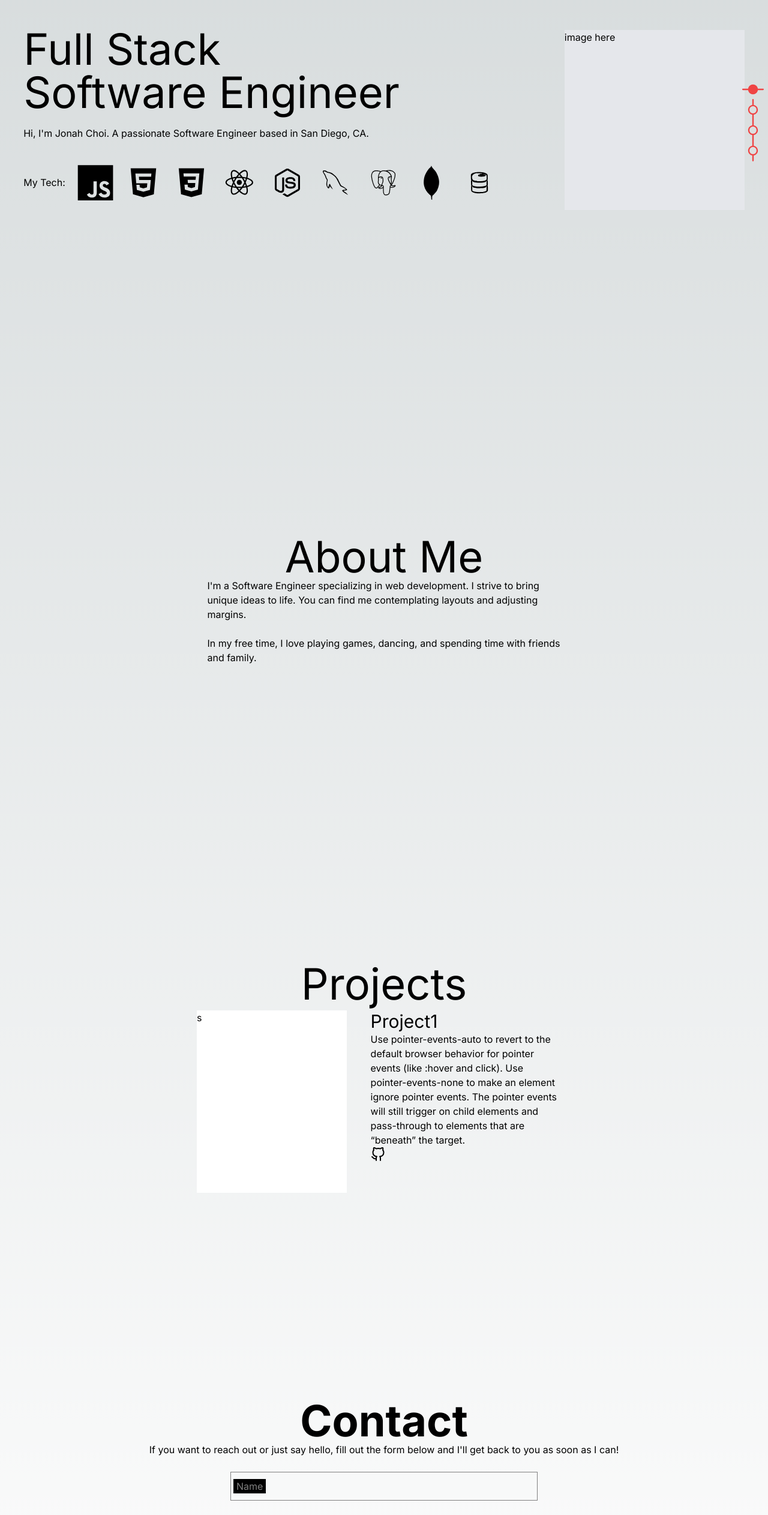
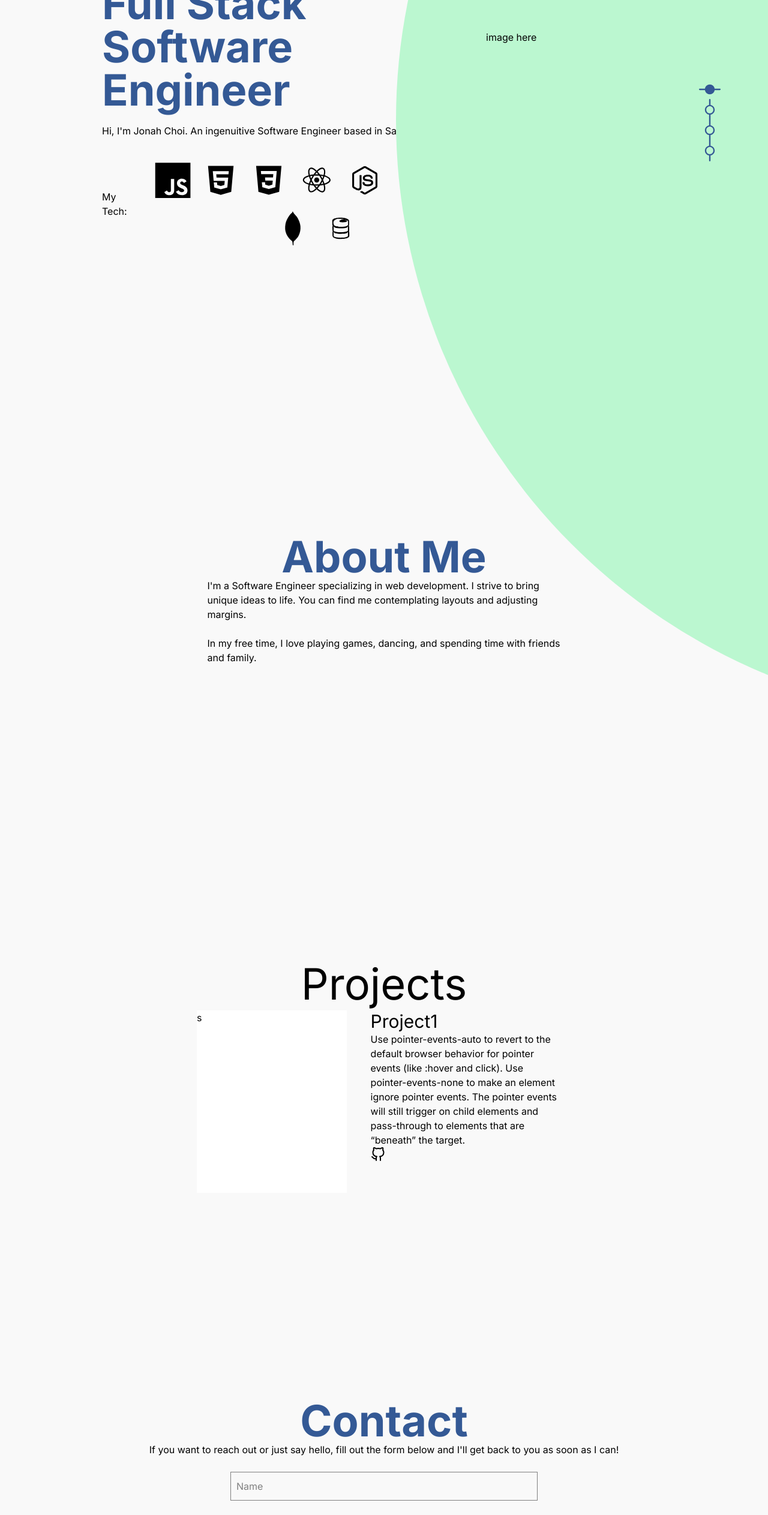
Before and after one commit to jonahchoi/Jonah-Portfolio, a Next.js app: page / in a window 1280 px wide. Shown: the part 200-2725 px from the top of the page at 60% size. Built offline with nearby package versions, Linux system fonts and the light colour scheme.

Commit message:
Added new styling to overall page. Converted to white background.

```diff
--- a/app/About.tsx
+++ b/app/About.tsx
@@ -3,7 +3,7 @@ import React from 'react'
 const About = () => {
   return (
     <section className='h-screen flex flex-col justify-center items-center'>
-      <h1 className='text-7xl'>About Me</h1>
+      <h1 className='text-4xl font-bold md:text-7xl text-secondary-color'>About Me</h1>
       <div className=' flex justify-center items-center'>
         <p className='w-1/2'>I&apos;m a Software Engineer specializing in web development. I strive to bring unique ideas to life. You can find me contemplating layouts and adjusting margins.
         <br/>
--- a/app/Contact.tsx
+++ b/app/Contact.tsx
@@ -21,24 +21,24 @@ const Contact = () => {
 
   return (
     <section className='h-screen flex flex-col justify-center items-center'>
-      <h1 className='text-7xl font-bold'>Contact</h1>
+      <h1 className='text-4xl font-bold md:text-7xl text-secondary-color'>Contact</h1>
       <p>If you want to reach out or just say hello, fill out the form below and I&apos;ll get back to you as soon as I can!</p>
       <form className='w-[90%] md:w-[70%] xl:w-[40%]' ref={formRef} onSubmit={sendEmail}>
         <div className='relative my-[25px]'>
           <input className='border-[#808080] border w-full p-[10px] h-12 text-base bg-transparent peer' type='text' id='name' name='name' placeholder=' '></input>
-          <label className='text-base bg-black text-[#808080] absolute pointer-events-none left-[5px] duration-500 transform -translate-y-4 top-1 z-10 origin-[0] px-[5px] m-0
+          <label className='text-base bg-[#f9f9f9] text-[#808080] absolute pointer-events-none left-[5px] duration-500 transform -translate-y-4 top-1 z-10 origin-[0] px-[5px] m-0
           peer-focus:top-1 peer-focus:-translate-y-4 peer-focus:text-white
           peer-placeholder-shown:top-1/2 peer-placeholder-shown:-translate-y-1/2' htmlFor='name'>Name</label>
         </div>
         <div className='relative my-[25px]'>
           <input className='border-[#808080] border w-full p-[10px] h-12 text-base bg-transparent peer' type='email' id='email' name='email' placeholder=' '></input>
-          <label className='text-base bg-black text-[#808080] absolute pointer-events-none left-[5px] duration-500 transform -translate-y-4 top-1 z-10 origin-[0] px-[5px] m-0
+          <label className='text-base bg-[#f9f9f9] text-[#808080] absolute pointer-events-none left-[5px] duration-500 transform -translate-y-4 top-1 z-10 origin-[0] px-[5px] m-0
           peer-focus:top-1 peer-focus:-translate-y-4 peer-focus:text-white
           peer-placeholder-shown:top-1/2 peer-placeholder-shown:-translate-y-1/2' htmlFor='email'>Email</label>
         </div>
         <div className='relative my-[25px]'>
           <textarea className='border-[#808080] border w-full p-[10px] h-48 text-base bg-transparent peer' id='message' name='message' placeholder=' '></textarea>
-          <label className='text-base bg-black text-[#808080] absolute pointer-events-none left-[5px] duration-500 transform -translate-y-4 top-1 z-10 origin-[0] px-[5px] m-0
+          <label className='text-base bg-[#f9f9f9] text-[#808080] absolute pointer-events-none left-[5px] duration-500 transform -translate-y-4 top-1 z-10 origin-[0] px-[5px] m-0
           peer-focus:top-1 peer-focus:-translate-y-4 peer-focus:text-white
           peer-placeholder-shown:top-[30px]' htmlFor='message'>Message</label>
         </div>
--- a/app/HomePage.tsx
+++ b/app/HomePage.tsx
@@ -2,17 +2,20 @@ import React from 'react'
 import TechList from './TechList'
 
 const HomePage = () => {
+
   return (
-    <section className='h-screen flex justify-center items-center gap-28'>
-      <div className='flex flex-col gap-5'>
-        <h1 className='text-7xl'>Full Stack <br/> Software Engineer</h1>
-        <p>Hi, I&apos;m Jonah Choi. A passionate Software Engineer based in San Diego, CA.</p>
+    <section className='h-screen w-screen flex flex-col justify-center items-center md:flex-row '>
+      <div className='flex flex-col gap-5 w-[90%] md:w-[50%]'>
+        <h1 className='text-4xl font-bold md:text-7xl text-secondary-color'>Full Stack <br/> Software Engineer</h1>
+        <p>Hi, I&apos;m Jonah Choi. An ingenuitive Software Engineer based in San Diego, CA.</p>
         <div className='flex gap-5 items-center my-5'>
           <h3>My Tech:</h3>
           <TechList />
         </div>
       </div>
-      <div className='w-[300px] h-[300px] bg-gray-200'>
+      <div className='w-[300px] h-[300px] bg-black relative z-10
+      after:content-[""] after:bg-primary-color after:rounded-full after:absolute after:h-[600px] after:w-[600px] after:z-[-1] after:m-0 after:p-0
+      md:after:h-[2000px] md:after:w-[2000px] md:after:top-1/2 md:after:left-1/2 md:after:translate-x-[-15%] md:after:translate-y-[-50%]'>
         image here
       </div>
     </section>
--- a/app/Menu.tsx
+++ b/app/Menu.tsx
@@ -2,6 +2,7 @@ import React, { useState } from 'react'
 import NavLink from './NavLink';
 import { FiGithub, FiLinkedin } from 'react-icons/fi'
 import { RiGithubLine, RiLinkedinLine } from 'react-icons/ri'
+import { MdOutlineContactPage,  } from 'react-icons/md'
 
 interface MenuProps {
   updateSection: Function;
@@ -15,7 +16,7 @@ const Menu = ({ updateSection }: MenuProps) => {
   }
 
   return (
-    <div className='fixed top-10 right-14'>
+    <div className='mb-10 md:fixed top-2 right-2 md:top-10 md:right-14 z-50'>
       <div className='relative'>
         <button className='absolute top-10 right-10 flex flex-col justify-center items-center' type='button' onClick={toggleMenu}>
           <div className={`h-1 w-9 my-1 transition ease transform duration-300 ${isOpen
@@ -35,9 +36,9 @@ const Menu = ({ updateSection }: MenuProps) => {
             <NavLink section={'Contact'} updateSection={updateSection} classNames='cursor-pointer'>Contact</NavLink>
           </div>
           <div className='flex gap-5 pt-3 justify-between items-center '>
-            <a href='resume' target='_blank'>Resume</a>
-            <a href='https://www.linkedin.com/in/jonah-choii/' target='_blank'><RiLinkedinLine /></a>
-            <a href='https://github.com/jonahchoi' target='_blank'><RiGithubLine /></a>
+            <a href='resume' target='_blank'><MdOutlineContactPage title='Resume'/></a>
+            <a href='https://www.linkedin.com/in/jonah-choii/' target='_blank' title='LinkedIn'><RiLinkedinLine /></a>
+            <a href='https://github.com/jonahchoi' target='_blank' title='GitHub'><RiGithubLine /></a>
           </div>
         </div>}
       </div>
--- a/app/Nav.tsx
+++ b/app/Nav.tsx
@@ -11,14 +11,14 @@ interface NavProps {
 const Nav = ({updateSection, currentSection}: NavProps) => {
 
   return (
-    <div className='fixed top-1/2 translate-y-[-50%] right-2 text-red-500 text-4xl'>
+    <div className={`fixed top-1/2 translate-y-[-50%] right-20  text-4xl z-50 transition-color duration-300 ${currentSection === 'Projects' ? 'text-primary-color' : 'text-secondary-color'}`}>
       <ul className='flex flex-col items-center'>
         {sectionNames
         .map((section) => (
           <li key={section} className='m-0 p-0 cursor-pointer'>
             <NavLink section={section} updateSection={updateSection} currentSection={currentSection} classNames={`flex items-center m-[-1px] ${section === currentSection ? 'active' : 'inactive'}`}>
               {section === currentSection ?
-              <div className='flex justify-center items-center'><RxCommit /><div className='bg-red-500 rounded-full w-3.5 h-3.5 absolute'></div></div>
+              <div className='flex justify-center items-center'><RxCommit /><div className={`rounded-full w-3.5 h-3.5 absolute transition-color duration-300 ${currentSection === 'Projects' ? 'bg-primary-color' : 'bg-secondary-color'}`}></div></div>
               : <RxCommit />}
             </NavLink>
           </li>
--- a/app/TechList.tsx
+++ b/app/TechList.tsx
@@ -61,7 +61,7 @@ const TechList = () => {
   ]
 
   return (
-    <section className='flex justify-center items-center gap-5'>
+    <section className='flex justify-center items-center gap-5 flex-wrap'>
       {techList.map((tech) => <TechBox key={tech.name} name={tech.name} icon={tech.icon} />)}
     </section>
   )
--- a/app/page.tsx
+++ b/app/page.tsx
@@ -114,7 +114,7 @@ const Page = (): JSX.Element => {
   }, [handleWheel, isMobile]);
 
   return (
-    <div>
+    <div className=''>
       {!isLoading &&
       <>
         <Menu updateSection={updateSection} />
--- a/styles/globals.css
+++ b/styles/globals.css
@@ -12,6 +12,10 @@
   --foreground-rgb: 0, 0, 0;
   --background-start-rgb: 214, 219, 220;
   --background-end-rgb: 255, 255, 255;
+
+  --primary-color: #BBF7D0;
+  /* --secondary-color: #2E5339; */
+  --secondary-color: #345995;
 
   --primary-glow: conic-gradient(
     from 180deg at 50% 50%,
@@ -90,13 +94,8 @@ body {
 }
 
 body {
-  color: rgb(var(--foreground-rgb));
-  background: linear-gradient(
-      to bottom,
-      transparent,
-      rgb(var(--background-end-rgb))
-    )
-    rgb(var(--background-start-rgb));
+  color: black;
+  background-color: #f9f9f9;
 }
 
 a {
--- a/tailwind.config.js
+++ b/tailwind.config.js
@@ -6,7 +6,12 @@ module.exports = {
     "./components/**/*.{js,ts,jsx,tsx}",
   ],
   theme: {
-    extend: {},
+    extend: {
+      colors: {
+        "primary-color": "var(--primary-color)",
+        "secondary-color": "var(--secondary-color)",
+      }
+    },
   },
   plugins: [],
 }
```
Also changed, not shown: 1 other file (tests, documents, lock files or other folders).
